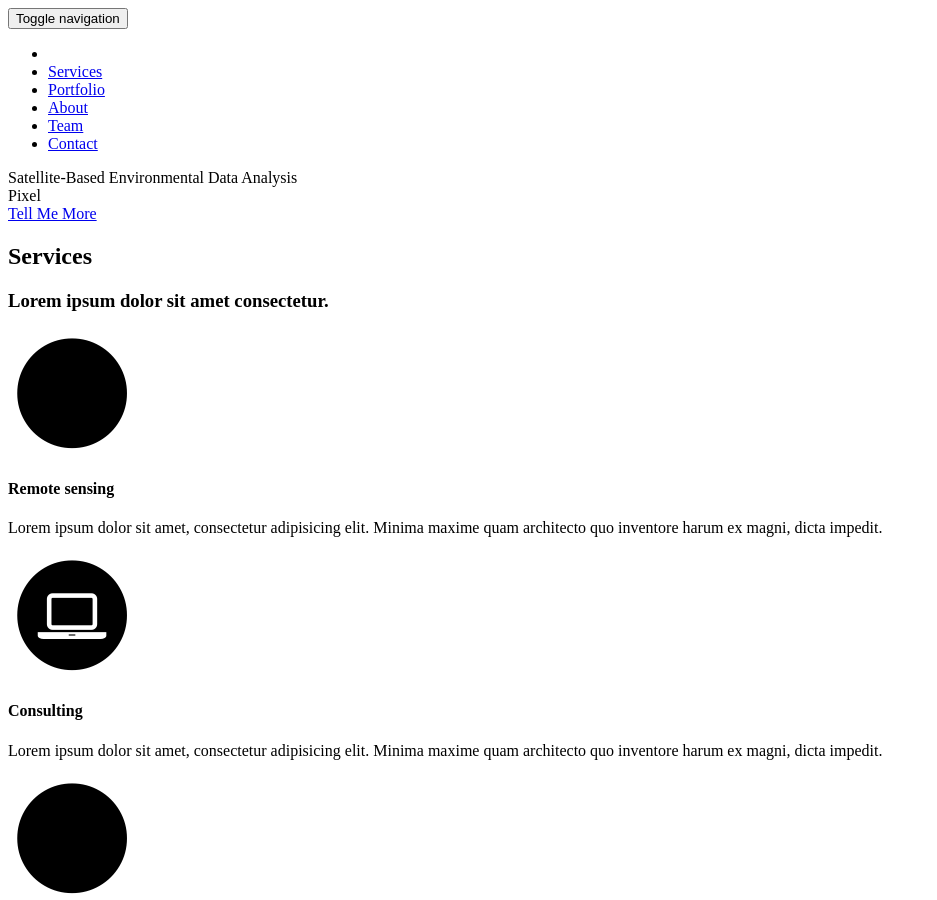
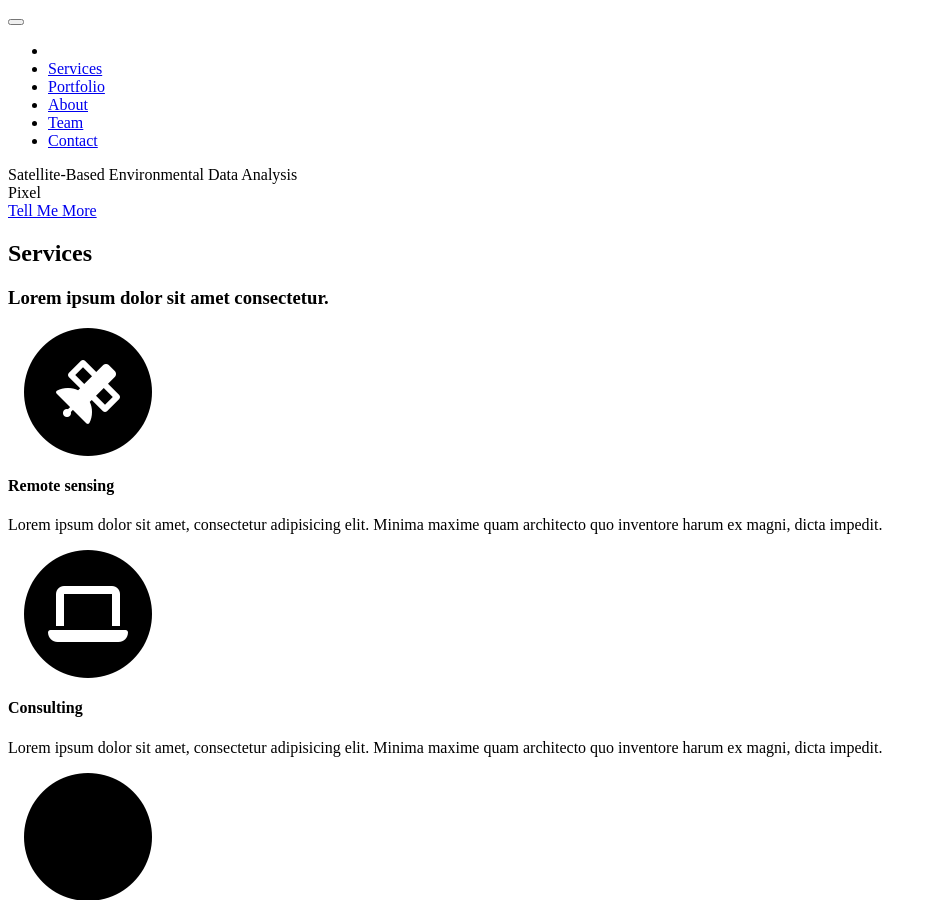
Before and after one commit to PixelNGO/pixel-ong.github.io, a Jekyll site: the page built from index.html, in a window 1280 px wide and 900 px high. Shown: the whole window, without its empty margins (0-937 px from the left). Built offline with Jekyll 4.4.1, drawn with Linux system fonts in a browser that asks for light colours; some web fonts are replaced.

Commit message:
Update head.html

```diff
--- a/_includes/head.html
+++ b/_includes/head.html
@@ -11,7 +11,8 @@
     <link rel="stylesheet" href="{{ "/style.css" | prepend: site.baseurl }}">
 
     <!-- Custom Fonts -->
-    <link rel="stylesheet" href="{{ "/css/font-awesome/css/font-awesome.min.css" | prepend: site.baseurl }}">
+    <!-- <link rel="stylesheet" href="{{ "/css/font-awesome/css/font-awesome.min.css" | prepend: site.baseurl }}"> -->
+    <link href="https://cdnjs.cloudflare.com/ajax/libs/font-awesome/6.4.0/css/all.min.css" rel="stylesheet">
     <link href="https://fonts.googleapis.com/css?family=Montserrat:400,700" rel="stylesheet" type="text/css">
     <link href='https://fonts.googleapis.com/css?family=Kaushan+Script' rel='stylesheet' type='text/css'>
     <link href="https://fonts.googleapis.com/css?family=Lato:400,700,400italic,700italic" rel="stylesheet" type="text/css">
--- a/_includes/services.html
+++ b/_includes/services.html
@@ -11,7 +11,7 @@
                 <div class="col-md-4">
                     <span class="fa-stack fa-4x">
                         <i class="fa fa-circle fa-stack-2x text-primary"></i>
-                        <i class="fa fa-satellite fa-stack-1x fa-inverse"></i>
+                        <i class="fa-solid fa-satellite fa-stack-1x fa-inverse"></i>
                     </span>
                     <h4 class="service-heading">Remote sensing</h4>
                     <p class="text-muted">Lorem ipsum dolor sit amet, consectetur adipisicing elit. Minima maxime quam architecto quo inventore harum ex magni, dicta impedit.</p>
```
